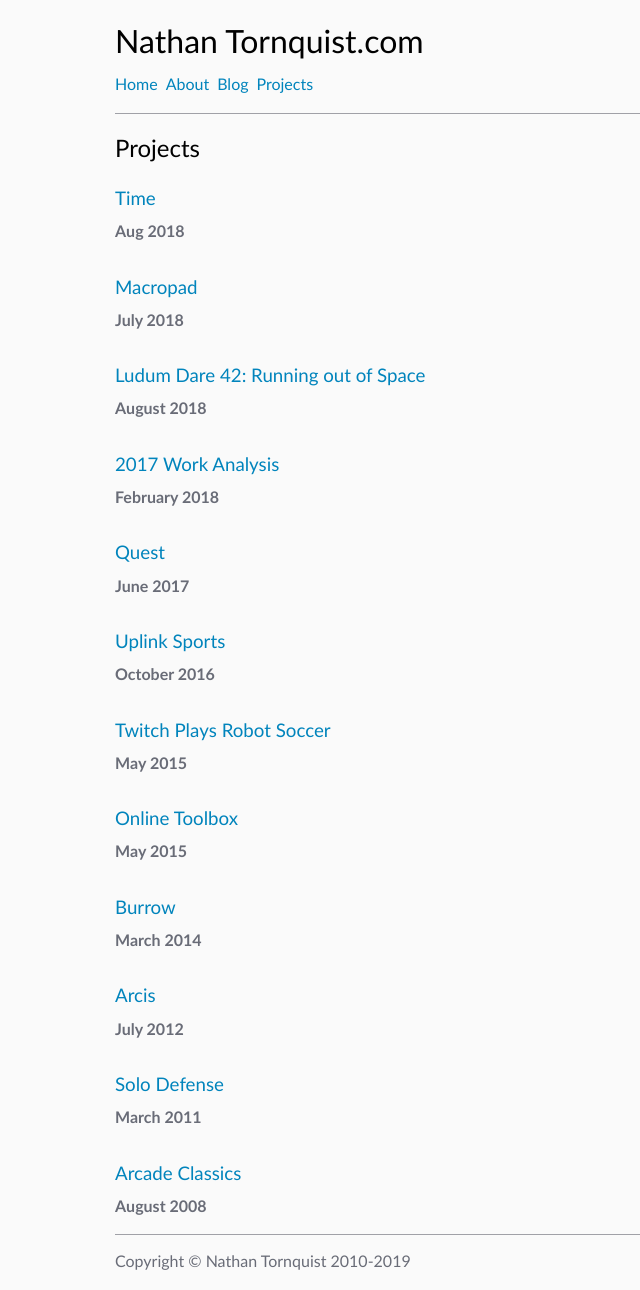
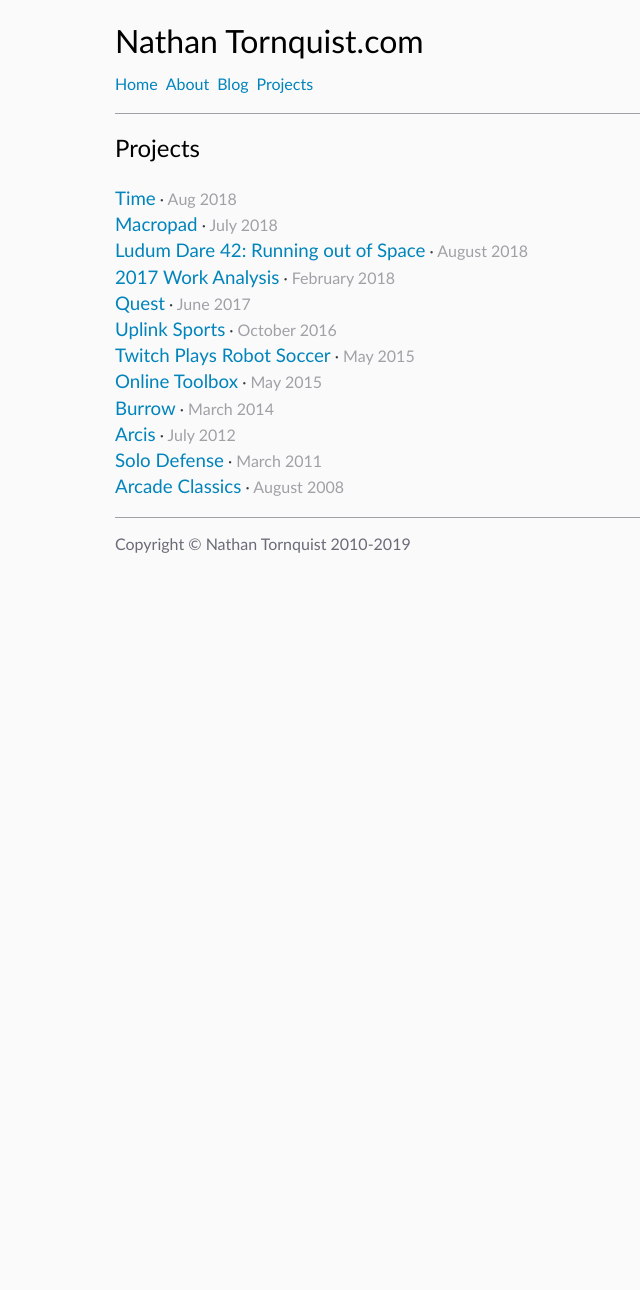
Before and after one commit to Tornquist/tornquist.github.io, a Jekyll site: the page built from projects.html, in a window 1280 px wide. Shown: the whole page, without its empty margins (225-865 px from the left). Built offline with Jekyll 4.4.1, drawn with Linux system fonts in a browser that asks for light colours; after the commit the page ends 900 px from its top, so only the background shows below that.

Commit message:
Fine tuning on post and project lists

```diff
--- a/_layouts/post.html
+++ b/_layouts/post.html
@@ -15,7 +15,7 @@ layout: blank
   {% if page.release or page.category %}
     {{ page.release }}{% if page.release and page.category %} • {% endif %}{{ page.category }}
   {% elsif page.date %}
-    {{ page.date | date: "%b %-d, %Y" }}{% if page.author %} • {{ page.author }}{% endif %}{% if page.meta %} • {{ page.meta }}{% endif %}
+    {{ page.date | date: "%B %-d, %Y" }}{% if page.author %} • {{ page.author }}{% endif %}{% if page.meta %} • {{ page.meta }}{% endif %}
   {% endif %}
 
   {% if page.previous or page.next %}
--- a/assets/styles/main.css
+++ b/assets/styles/main.css
@@ -77,6 +77,9 @@ a, a:visited {
 }
 a:hover {
   color: var(--color-green);
+}
+a[rel="prev"], a[rel="next"] {
+  text-decoration: none;
 }
 
 article h3 {
@@ -199,11 +202,10 @@ ul.archives{
   list-style: none;
   padding-left: 0px;
 }
-
 .archives a {
+  font-size: 1.17em;
   text-decoration: none;
 }
-
 .archives span {
   color: var(--color-mono-3);
 }
--- a/projects.html
+++ b/projects.html
@@ -12,10 +12,13 @@ section_class: bg-light-gray
 
 <section>
   {% assign sorted_projects = site.projects | sort: 'rel_sort' | reverse %}
-  {% for project in sorted_projects %}
-    <article>
-      <h3><a href="{{ project.url | prepend: site.baseurl }}">{{ project.title }}</a></h3>
-      <h4>{{ project.release }}</h4>
-    </article>
-  {% endfor %}
+  <ul class='archives'>
+    {% for project in sorted_projects %}
+      <li>
+        <a href="{{ project.url | prepend: site.baseurl }}">{{ project.title }}</a>
+        &#183;
+        <span>{{ project.release }}</span>
+      </li>
+    {% endfor %}
+  </ul>
 </section>
```
Also changed, not shown: blog.html (+5 -2 lines).
